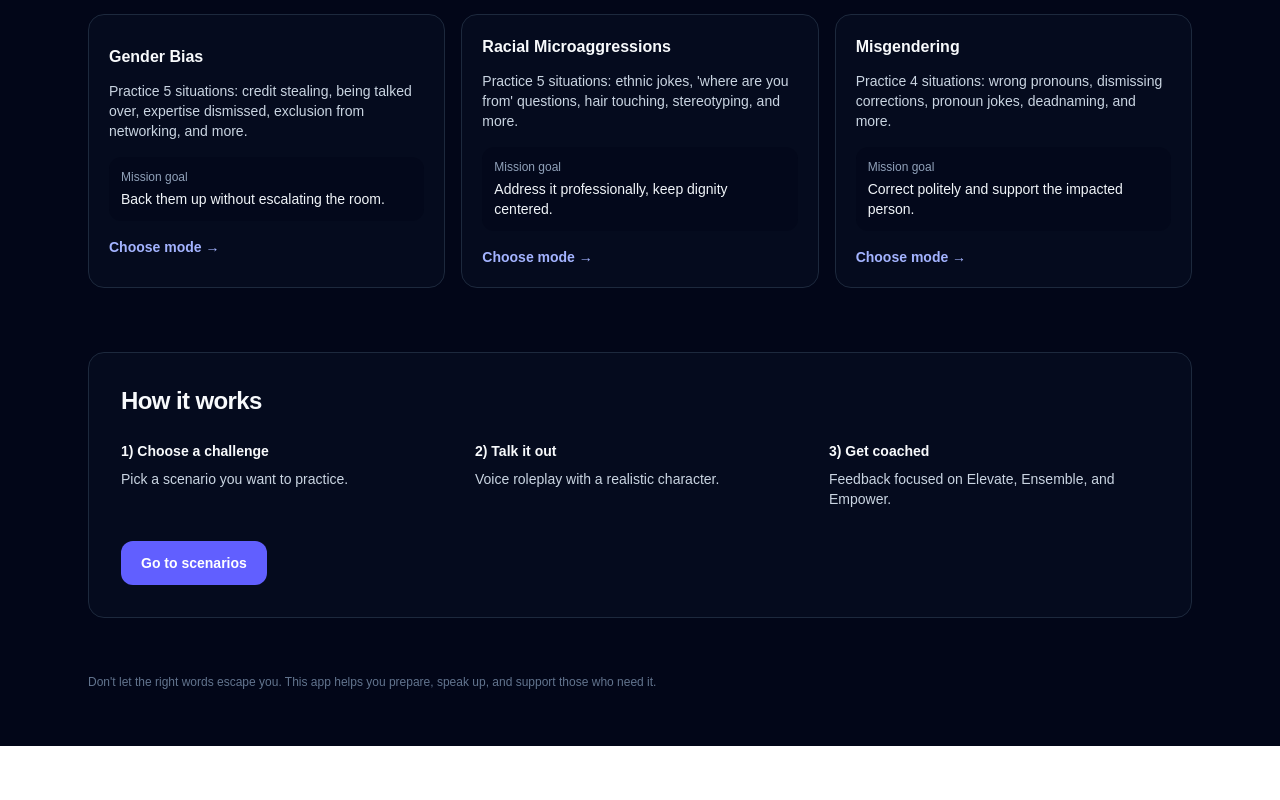
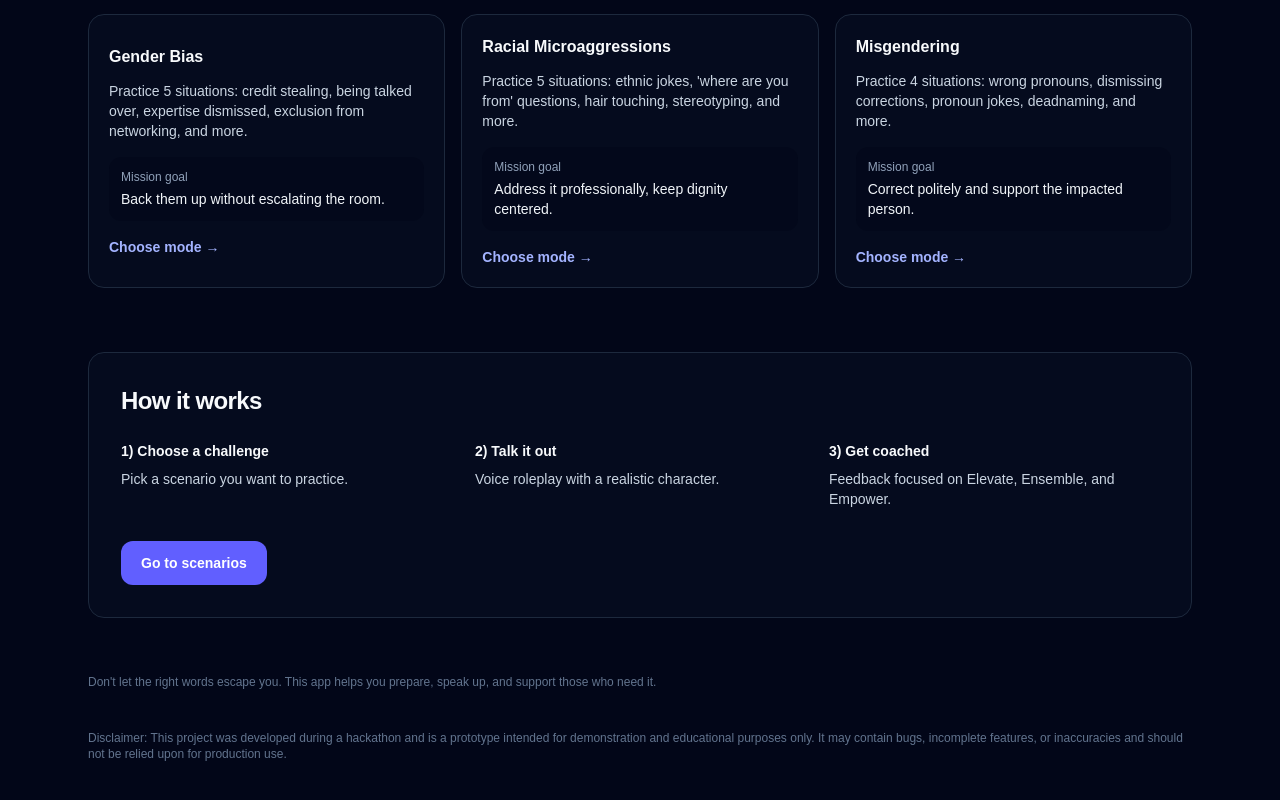
Before and after one commit to Sbajrac2/wichacks26, a Next.js app in the folder ally-coach/: page / in a window 1280 px wide. Shown: the part 698-1498 px from the top of the page. Before the commit the page ends 1444 px from the top, so only its background shows below. Built offline with nearby package versions, Linux system fonts and the light colour scheme.

Commit message:
Add disclaimer footer for project prototype
Added a disclaimer footer about the project's status as a prototype.

```diff
--- a/ally-coach/src/app/page.tsx
+++ b/ally-coach/src/app/page.tsx
@@ -170,6 +170,9 @@ export default function Home() {
         <footer className="mt-14 text-xs text-slate-500">
           Don't let the right words escape you. This app helps you prepare, speak up, and support those who need it.
         </footer>
+        <footer className="mt-10 text-xs text-slate-500">
+          Disclaimer: This project was developed during a hackathon and is a prototype intended for demonstration and educational purposes only. It may contain bugs, incomplete features, or inaccuracies and should not be relied upon for production use.
+        </footer>
       </div>
     </main>
   );
```
